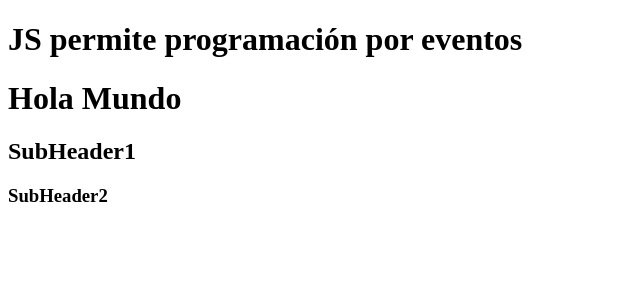
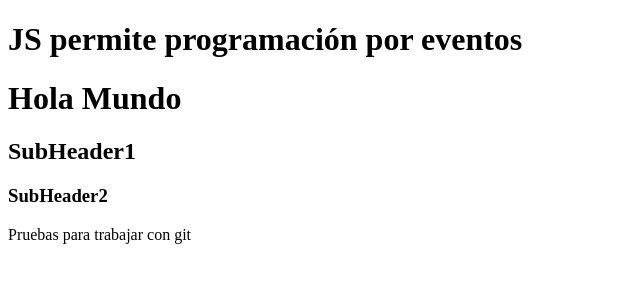
Before and after one commit to RodrigoPLpz/jslLearn, a plain HTML site: page index1.html in a window 1280 px wide. Shown: the whole page, without its empty margins (0-640 px from the left). Drawn offline with Linux system fonts and the light colour scheme.

Commit message:
Se agregao parrafo de prueba en index1

```diff
--- a/index1.html
+++ b/index1.html
@@ -10,6 +10,7 @@
             <h1>Hola Mundo</h1>
             <h2>SubHeader1</h2>
             <h3>SubHeader2</h3>
+            <p>Pruebas para trabajar con git</p>
         </header>
         <script src="main1.js"></script>
     </body>
```
